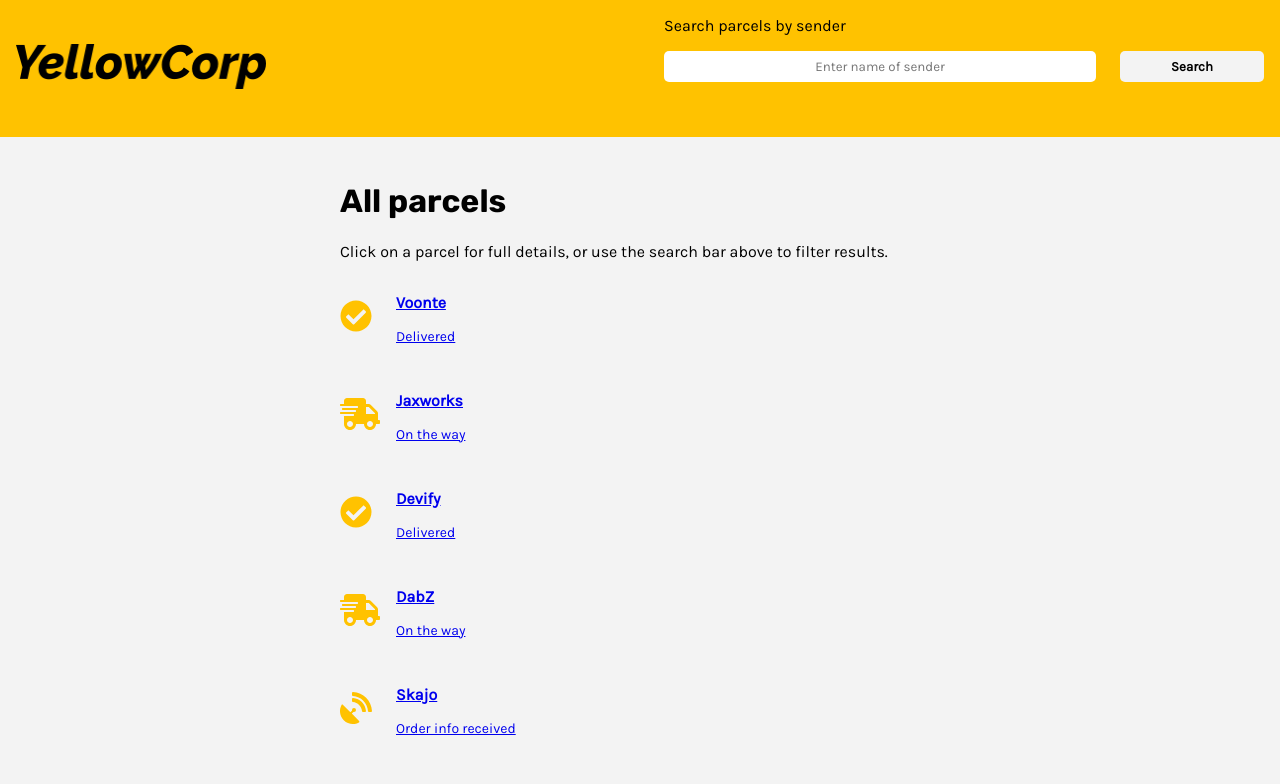
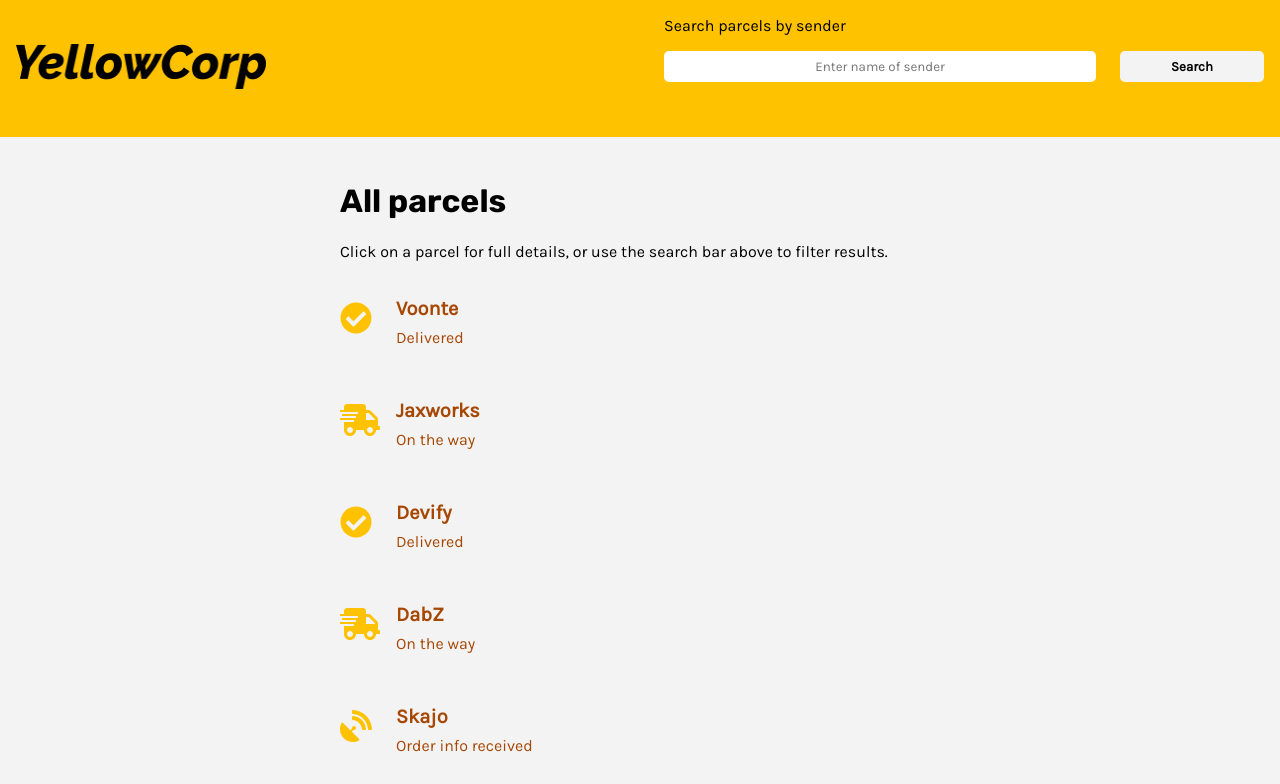
Before and after one commit to eeels22/package-tracker, a React (Create React App) app: page /list in a window 1280 px wide. Shown: the top 784 px of the page. Built offline with nearby package versions, Linux system fonts and the light colour scheme; no server answers.

Commit message:
styled OrderConcise

```diff
--- a/src/styles/base/variables.css
+++ b/src/styles/base/variables.css
@@ -1,11 +1,12 @@
 :root {
   /* Color */
-  --color-white: #FFFFFF;
-  --color-light-grey: #F3F3F3;
-  --color-medium-grey: #BFBFBF;
+  --color-white: #ffffff;
+  --color-light-grey: #f3f3f3;
+  --color-medium-grey: #bfbfbf;
   --color-black: #000000;
-  --color-blue: #518BFF;
-  --color-yellow: #FFC200;
+  --color-blue: #518bff;
+  --color-yellow: #ffc200;
+  --color-brown: #a74704;
 
   /* Space */
   --space-small: 8px;
@@ -17,6 +18,7 @@
   /* Font sizes */
   --font-size-small: 14px;
   --font-size-medium: 16px;
+  --font-size-medium-big: 20px;
   --font-size-big: 32px;
   --font-size-x-big: 48px;
 }
--- a/src/styles/components/typography.css
+++ b/src/styles/components/typography.css
@@ -15,3 +15,13 @@ h1 {
 h2 {
   font-size: var(--space-big);
 }
+
+a {
+    color: var(--color-brown);
+    text-decoration: none;
+}
+
+a:hover {
+    color: var(--color-brown);
+    text-decoration: underline;
+}
--- a/src/styles/modules/header.css
+++ b/src/styles/modules/header.css
@@ -7,14 +7,16 @@ header {
   }
 
   .logo {
-    width: 70%;
+    max-width: 200px;
+    height: auto;
     margin: var(--space-big) auto;
   }
 
 /* Tablets */
 @media (min-width: 550px) {
   .logo {
-    width: 250px;
+    max-width: 250px;
+    height: auto;
     margin: var(--space-big) auto;
   }
 
--- a/src/styles/modules/order-concise.css
+++ b/src/styles/modules/order-concise.css
@@ -1,16 +1,17 @@
 .OrderConcise .StatusIcon {
   font-size: var(--font-size-big);
   color: var(--color-yellow);
-
 }
 
 .sender {
-  font-size: var(--font-size-medium);
+  font-size: var(--font-size-medium-big);
   font-weight: 700;
+  margin-bottom: 0px;
 }
 
 .status {
-  font-size: var(--font-size-small);
+  margin-top: var(--space-small);
+  font-size: var(--font-size-medium);
 }
 
 .OrderConcise {
@@ -21,8 +22,3 @@
   align-items: center;
   margin-bottom: var(--space-medium);
 }
-
-.left {
-
-}
-/* override link style and add hover styling */
```
